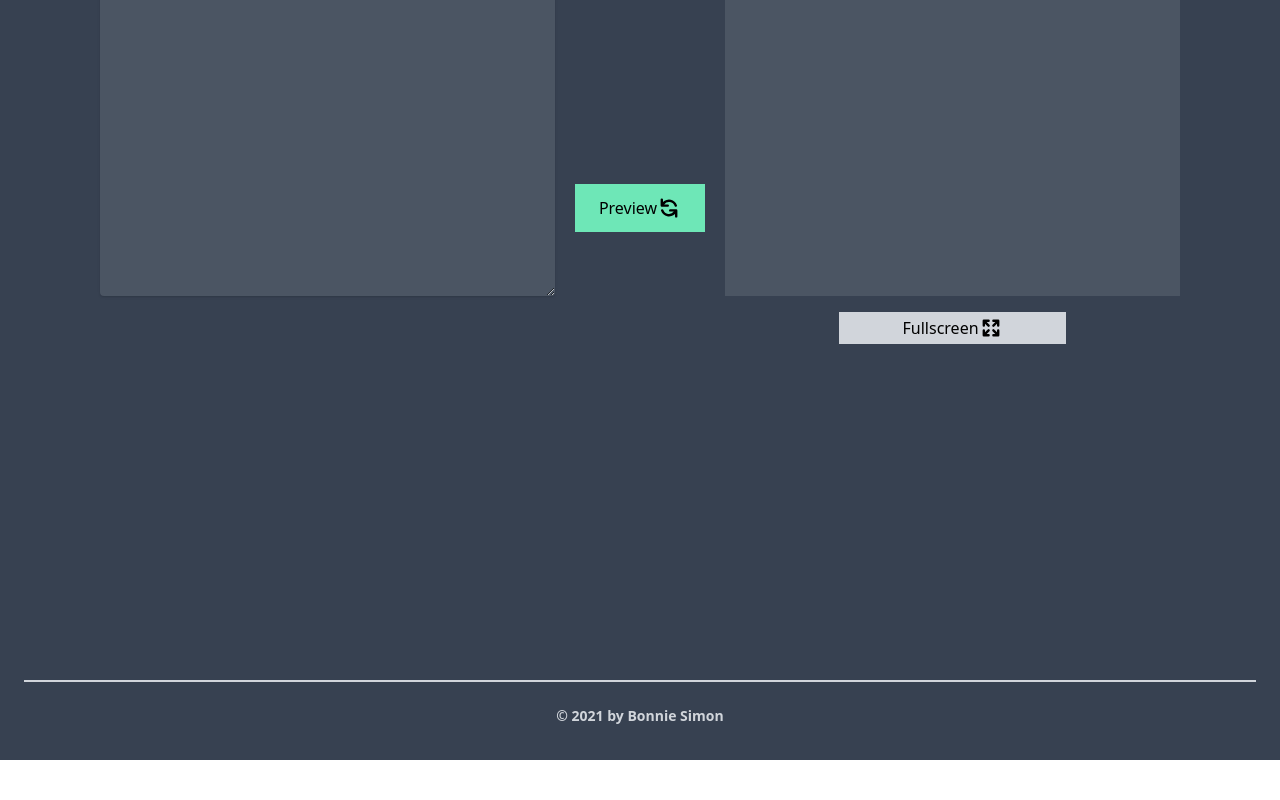
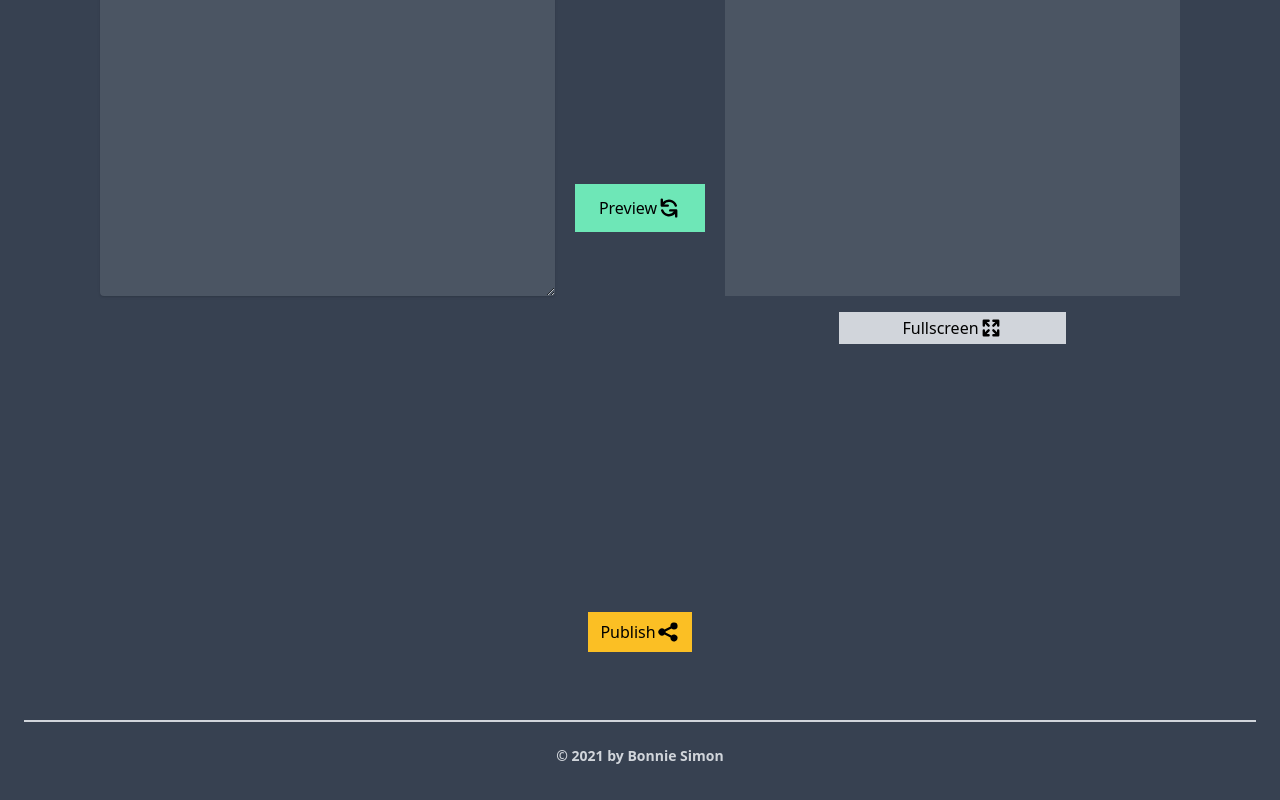
Before and after one commit to bonniesimon/preview-mark, a React (Create React App) app: page / in a window 1280 px wide. Shown: the part 404-1204 px from the top of the page. Before the commit the page ends 1164 px from the top, so only its background shows below. Built offline with nearby package versions, Linux system fonts and the light colour scheme.

Commit message:
Add publish btn

```diff
--- a/src/pages/Main.tsx
+++ b/src/pages/Main.tsx
@@ -8,11 +8,19 @@ import PreviewBtn from '../components/PreviewBtn';
 
 const Main: FC = () => {
 	return (
-		<div className="flex flex-col lg:flex-row items-stretch md:mx-5 lg:mx-20 mt-32 pb-1">
-			<Editor />
-			<PreviewBtn />
-			<Preview />
-		</div>
+		<>
+			<div className="flex flex-col lg:flex-row items-stretch md:mx-5 lg:mx-20 mt-32 pb-1">
+				<Editor />
+				<PreviewBtn />
+				<Preview />
+			</div>
+			<div className="flex flex-row justify-center">
+				<button className="px-3 py-2 bg-yellow-400 text-black flex flex-row justify-center items-center">
+					Publish
+					<svg className="w-6 h-6" fill="currentColor" viewBox="0 0 20 20" xmlns="http://www.w3.org/2000/svg"><path d="M15 8a3 3 0 10-2.977-2.63l-4.94 2.47a3 3 0 100 4.319l4.94 2.47a3 3 0 10.895-1.789l-4.94-2.47a3.027 3.027 0 000-.74l4.94-2.47C13.456 7.68 14.19 8 15 8z" /></svg>
+				</button>
+			</div>
+		</>
 	)
 }
 
```
